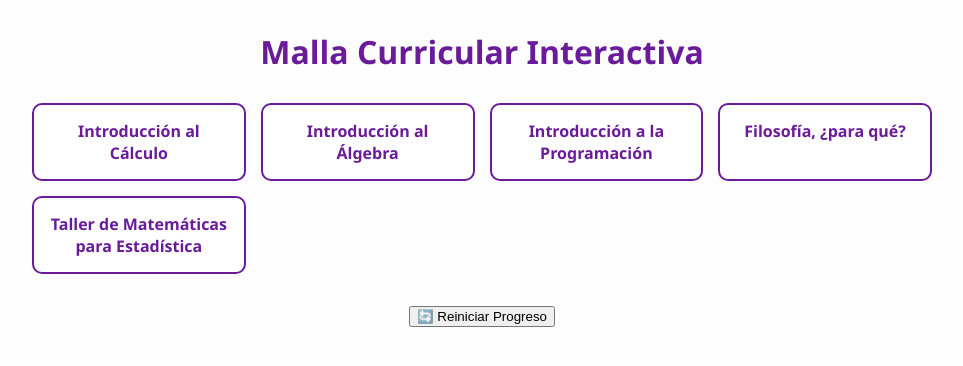
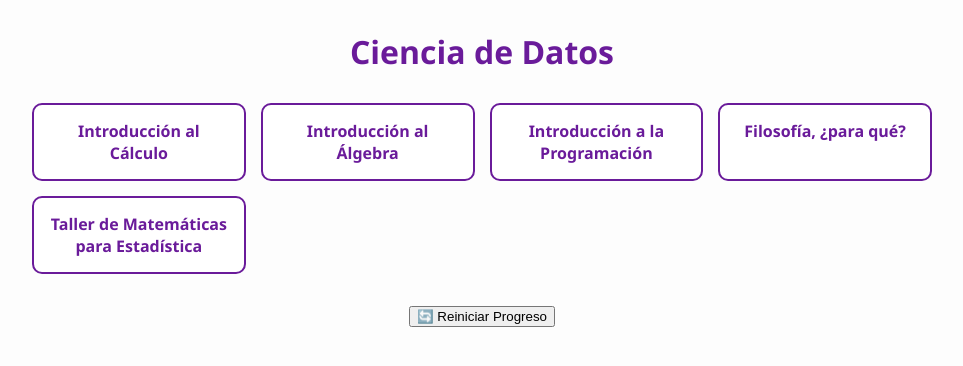
Before and after one commit to isimmmm/malla, a plain HTML site: page index.html in a window 1280 px wide. Shown: the whole page, without its empty margins (158-1121 px from the left). Drawn offline with Linux system fonts and the light colour scheme.

Commit message:
Update index.html

```diff
--- a/index.html
+++ b/index.html
@@ -6,7 +6,7 @@
   <link rel="stylesheet" href="style.css" />
 </head>
 <body>
-  <h1>Malla Curricular Interactiva</h1>
+  <h1>Ciencia de Datos</h1>
   <div id="malla" class="malla"></div>
   <button onclick="resetProgreso()">🔄 Reiniciar Progreso</button>
   <script src="script.js"></script>
```
